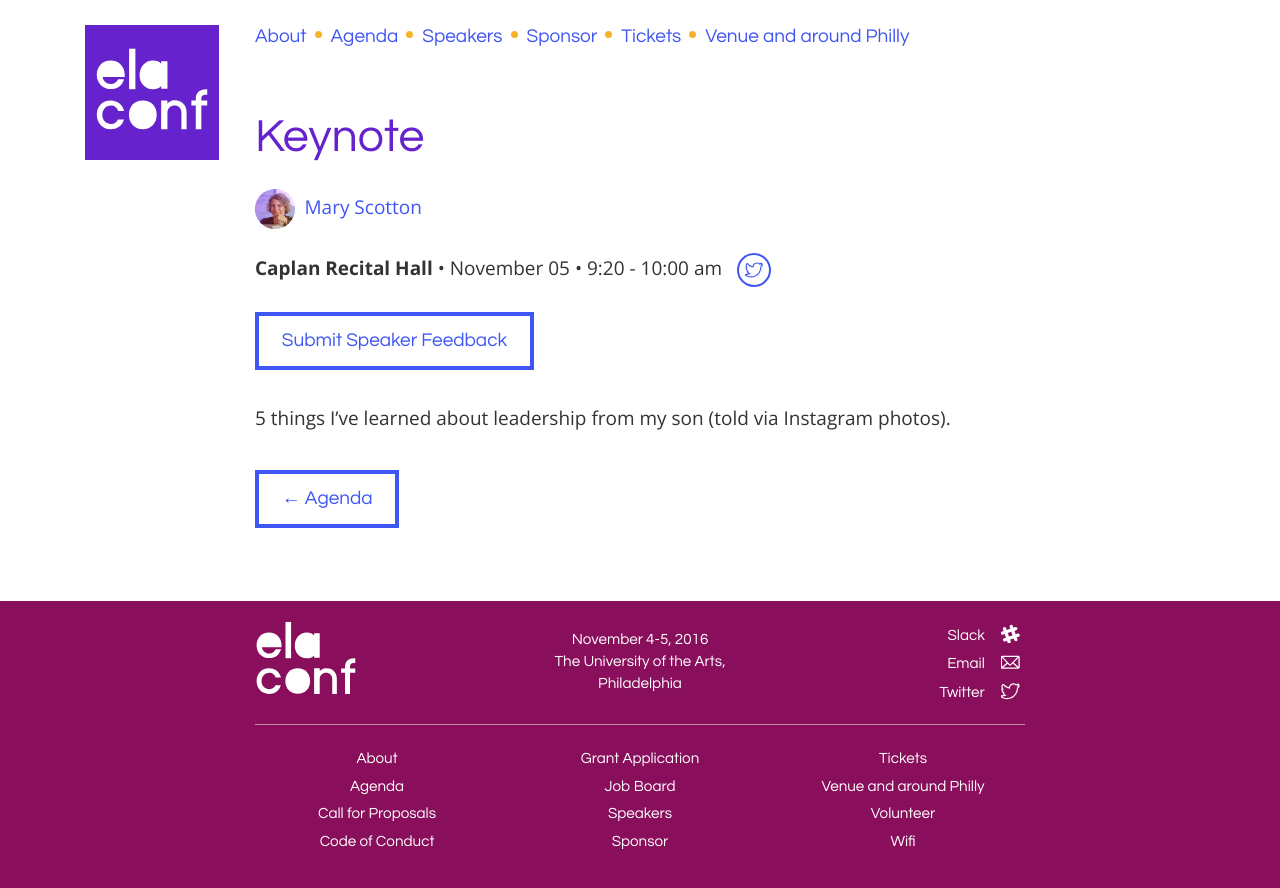
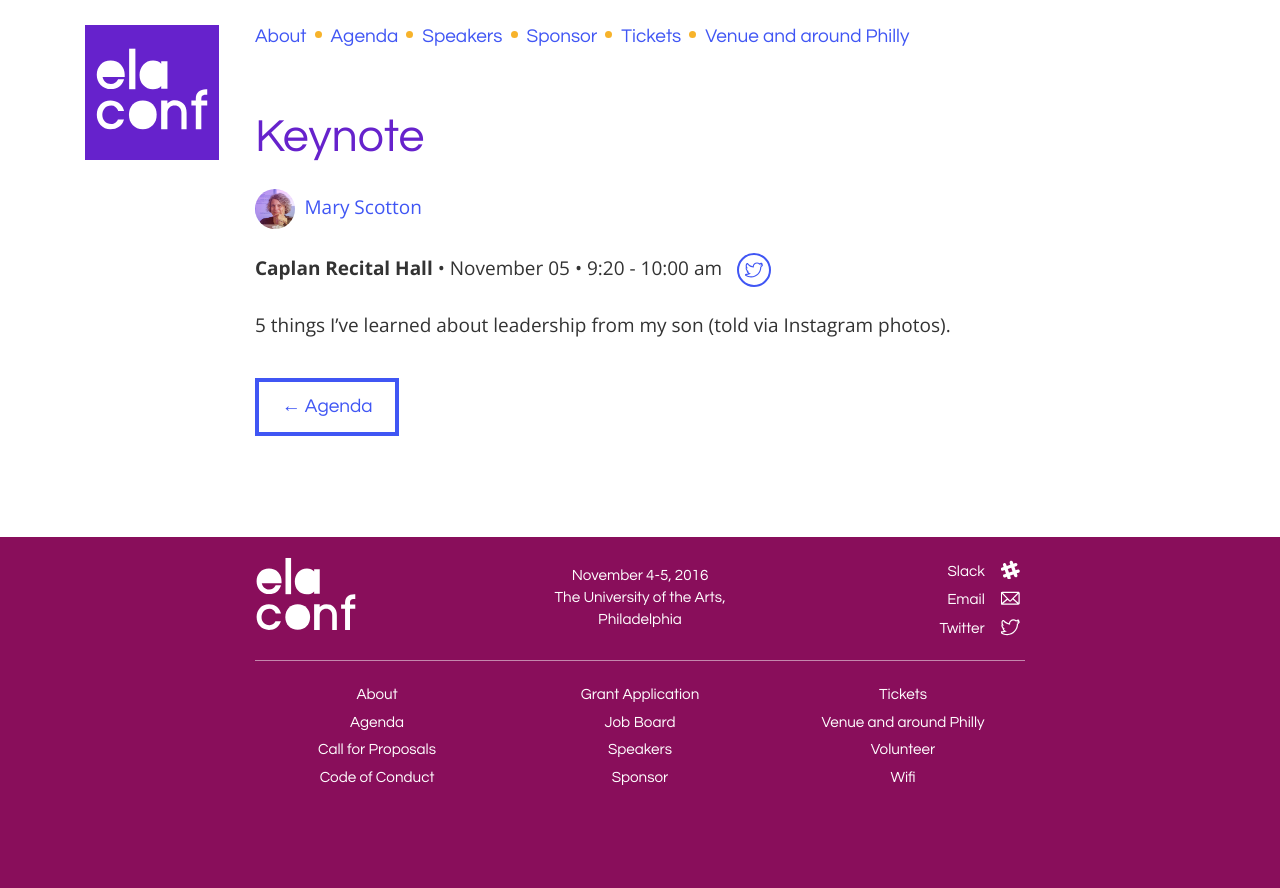
Before and after one commit to elaconf/elaconf.github.io, a Jekyll site: the page built from _agenda/11-keynote.md, in a window 1280 px wide. Shown: the top 888 px of the page. Built offline with Jekyll 4.4.1, drawn with Linux system fonts in a browser that asks for light colours.

Commit message:
removes speaker feedback button

```diff
--- a/_layouts/agenda.html
+++ b/_layouts/agenda.html
@@ -25,8 +25,6 @@ layout: default
 
       {% if page.video %}<p><a href="{{page.video}}">Watch on YouTube</a></p>{% endif %}
 
-      {% if page.speakers %}<p><a href="https://docs.google.com/forms/d/e/1FAIpQLSfqFuEgM46nnA4wmomepHX1l4DK_7ZsQi40c2vExKKl11Khgw/viewform?entry.96767881={{page.title | url_encode}}&entry.333138454&entry.459148311" class="button" target="_blank">Submit Speaker Feedback</a></p>{% endif %}
-
       {{content}}
 
       <div class="button-footer">
```
